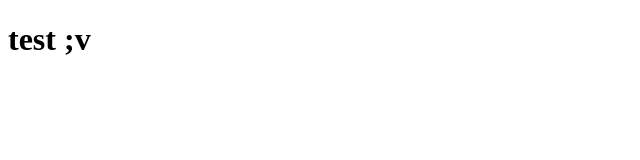
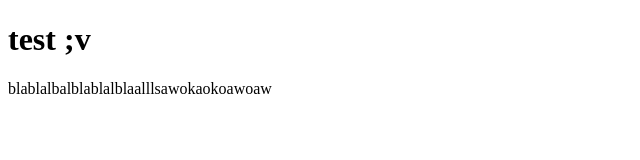
Before and after one commit to koko123tutorial/test, a plain HTML site: page index.html in a window 1280 px wide. Shown: the whole page, without its empty margins (0-640 px from the left). Drawn offline with Linux system fonts and the light colour scheme.

Commit message:
add paragraf

```diff
--- a/index.html
+++ b/index.html
@@ -8,5 +8,6 @@
 </head>
 <body>
     <h1>test ;v</h1>
+    <p>blablalbalblablalblaalllsawokaokoawoaw</p>
 </body>
 </html>
```
